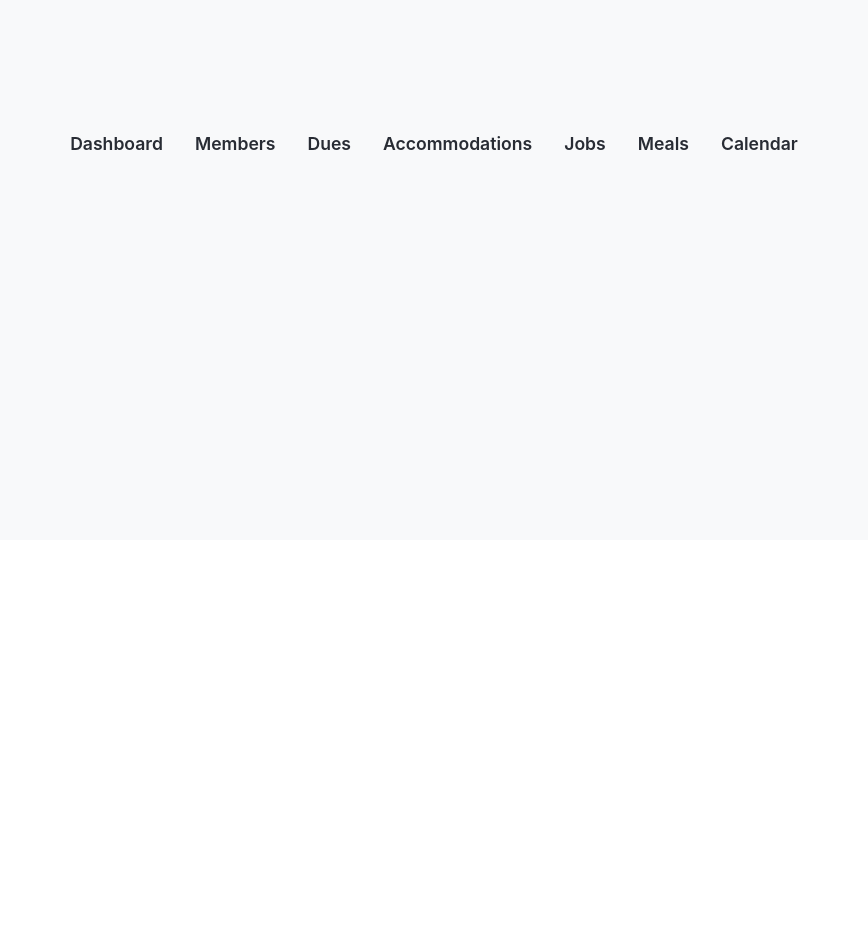
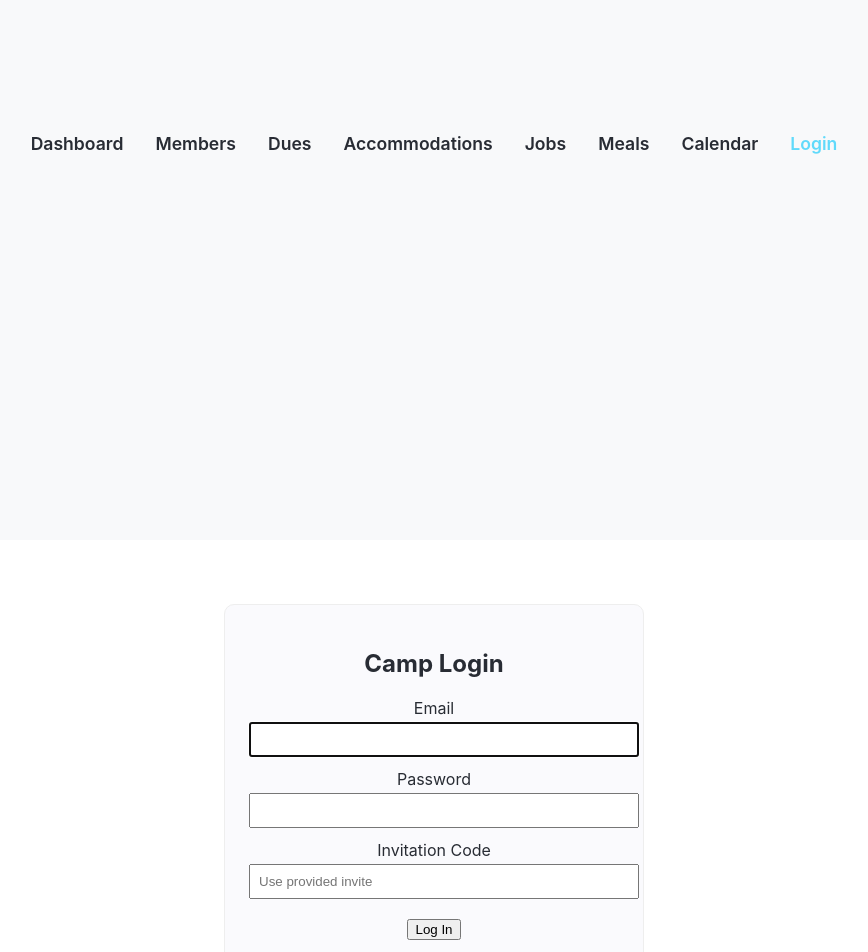
Before and after one commit to Workflow-Manager-admin/hme-campcoordinator-991-e8e6c828, a React (Create React App) app in the folder camp_frontend/: page /account in a window 1280 px wide. Shown: the part 260-1212 px from the top of the page, without its empty margins (206-1074 px from the left). Before the commit the page ends 864 px from the top, so only its background shows below. Built offline with nearby package versions, Linux system fonts and the light colour scheme; the HTML template or start-up script is replaced by a standard one.

Commit message:
CheckPoint - cg32ef48b3

```diff
--- a/camp_frontend/package.json
+++ b/camp_frontend/package.json
@@ -3,6 +3,7 @@
   "version": "0.1.0",
   "private": true,
   "dependencies": {
+    "@supabase/supabase-js": "^2.50.3",
     "react": "^18.2.0",
     "react-dom": "^18.2.0",
     "react-router-dom": "^6.30.1",
--- a/camp_frontend/src/App.js
+++ b/camp_frontend/src/App.js
@@ -1,5 +1,5 @@
 import React, { useState, useEffect } from 'react';
-import { BrowserRouter as Router, Routes, Route, Link, Navigate } from 'react-router-dom';
+import { BrowserRouter as Router, Routes, Route, Link, Navigate, useLocation } from 'react-router-dom';
 import './App.css';
 
 // Importing skeleton page components
@@ -10,6 +10,9 @@ import Accommodations from './pages/Accommodations';
 import Jobs from './pages/Jobs';
 import Meals from './pages/Meals';
 import Calendar from './pages/Calendar';
+// Import account/auth components
+import Account from './pages/Account';
+import { AuthProvider, useAuth } from './AuthContext';
 
 // PUBLIC_INTERFACE
 function App() {
@@ -27,6 +30,9 @@ function App() {
 
   // PUBLIC_INTERFACE
   function Navbar() {
+    // Render login/logout/account links based on auth state
+    const { isAuthenticated } = useAuth();
+    const location = useLocation();
     return (
       <nav className="navbar">
         <ul>
@@ -37,12 +43,18 @@ function App() {
           <li><Link to="/jobs">Jobs</Link></li>
           <li><Link to="/meals">Meals</Link></li>
           <li><Link to="/calendar">Calendar</Link></li>
+          <li>
+            <Link className={location.pathname.startsWith('/account') ? "active" : ""} to="/account">
+              {isAuthenticated ? "Account" : "Login"}
+            </Link>
+          </li>
         </ul>
       </nav>
     );
   }
 
   return (
+    <AuthProvider>
       <Router>
         <div className="App">
           <header className="App-header" style={{ alignItems: 'flex-start' }}>
@@ -65,10 +77,12 @@ function App() {
               <Route path="/jobs" element={<Jobs />} />
               <Route path="/meals" element={<Meals />} />
               <Route path="/calendar" element={<Calendar />} />
+              <Route path="/account" element={<Account />} />
             </Routes>
           </main>
         </div>
       </Router>
+    </AuthProvider>
   );
 }
 
--- /dev/null
+++ b/camp_frontend/src/AuthContext.js
@@ -0,0 +1,98 @@
+import React, { createContext, useContext, useEffect, useState, useCallback } from "react";
+import { supabase } from "./supabaseClient";
+
+// PUBLIC_INTERFACE
+export const AuthContext = createContext();
+
+/**
+ * PUBLIC_INTERFACE
+ * AuthProvider wraps the app and provides authentication state and methods.
+ * Tracks user session, roles, and exposes sign-in/up/out functions.
+ */
+export function AuthProvider({ children }) {
+  const [user, setUser] = useState(null);      // Supabase user object
+  const [session, setSession] = useState(null); // Supabase session
+  const [loading, setLoading] = useState(true); // Loading indicator for auth
+
+  // Helper to extract app roles (if embedded in user metadata)
+  function getUserRole(user) {
+    // If you use custom claims/roles, extract it here (default: 'participant')
+    // Example: return user?.user_metadata?.role || 'participant';
+    return user ? 'participant' : null;
+  }
+
+  useEffect(() => {
+    // On mount, get current session and listen to changes (login/logout)
+    const currentSession = supabase.auth.getSession().then(({ data }) => {
+      setSession(data.session);
+      setUser(data.session?.user ?? null);
+      setLoading(false);
+    });
+
+    const { data: listener } = supabase.auth.onAuthStateChange((_event, newSession) => {
+      setSession(newSession);
+      setUser(newSession?.user ?? null);
+      setLoading(false);
+    });
+
+    return () => {
+      listener?.subscription && listener.subscription.unsubscribe();
+    };
+  }, []);
+
+  // PUBLIC_INTERFACE
+  // Sign in using email/password
+  const signIn = useCallback(async (email, password) => {
+    setLoading(true);
+    const { error, data } = await supabase.auth.signInWithPassword({ email, password });
+    setLoading(false);
+    if (error) throw error;
+    return data?.session;
+  }, []);
+
+  // PUBLIC_INTERFACE
+  // Sign up using email/password
+  const signUp = useCallback(async (email, password, meta={}) => {
+    setLoading(true);
+    const { error, data } = await supabase.auth.signUp({
+      email, password, options: { data: meta }
+    });
+    setLoading(false);
+    if (error) throw error;
+    return data?.session;
+  }, []);
+
+  // PUBLIC_INTERFACE
+  // Sign out
+  const signOut = useCallback(async () => {
+    setLoading(true);
+    const { error } = await supabase.auth.signOut();
+    setLoading(false);
+    if (error) throw error;
+    setSession(null);
+    setUser(null);
+  }, []);
+
+  const value = {
+    user,
+    session,
+    loading,
+    role: getUserRole(user),
+    signIn,
+    signUp,
+    signOut,
+    isAuthenticated: !!user
+  };
+
+  return (
+    <AuthContext.Provider value={value}>
+      {!loading && children}
+    </AuthContext.Provider>
+  );
+}
+
+// PUBLIC_INTERFACE
+// Hook to use AuthContext
+export function useAuth() {
+  return useContext(AuthContext);
+}
--- /dev/null
+++ b/camp_frontend/src/pages/Account.js
@@ -0,0 +1,55 @@
+import React, { useState } from "react";
+import { useAuth } from "../AuthContext";
+import AuthForm from "./AuthForm";
+
+// PUBLIC_INTERFACE
+/**
+ * Account page for login/logout, signup, and display of current user session.
+ * Handles onboarding via invite-based or open signup logic.
+ */
+function Account() {
+  const { user, signOut, isAuthenticated } = useAuth();
+  const [mode, setMode] = useState("login"); // login or signup
+
+  if (isAuthenticated) {
+    return (
+      <div style={{ maxWidth: 450, margin: "2rem auto", textAlign: "center" }}>
+        <h2>Welcome!</h2>
+        <p>
+          <strong>Email:</strong> {user.email}
+          <br />
+          <strong>User ID:</strong> {user.id}
+        </p>
+        <button className="btn" onClick={() => signOut()}>Sign Out</button>
+      </div>
+    );
+  }
+
+  return (
+    <div>
+      <AuthForm mode={mode} inviteOnly={true} />
+      <div style={{ textAlign: "center", marginTop: 18 }}>
+        {mode === "login" ? (
+          <>
+            New member?{" "}
+            <button type="button" className="btn" style={{ fontSize: "1em", margin: "0 2px" }} onClick={() => setMode("signup")}>
+              Sign Up
+            </button>
+          </>
+        ) : (
+          <>
+            Already have an account?{" "}
+            <button type="button" className="btn" style={{ fontSize: "1em", margin: "0 2px" }} onClick={() => setMode("login")}>
+              Log In
+            </button>
+          </>
+        )}
+      </div>
+      <p style={{ textAlign: "center", color: "#888", marginTop: 12 }}>
+        All camp members require an invitation or code to sign up.<br />
+      </p>
+    </div>
+  );
+}
+
+export default Account;
--- /dev/null
+++ b/camp_frontend/src/pages/AuthForm.js
@@ -0,0 +1,102 @@
+import React, { useState } from "react";
+import { useAuth } from "../AuthContext";
+
+// PUBLIC_INTERFACE
+/**
+ * AuthForm renders either a Login or Signup form and handles the submission logic.
+ * If `inviteOnly` is true, form asks for an invite code/logic as applicable.
+ */
+function AuthForm({ mode = "login", onAuth, inviteOnly = false }) {
+  const { signIn, signUp } = useAuth();
+  const [email, setEmail] = useState("");
+  const [password, setPassword] = useState("");
+  const [inviteCode, setInviteCode] = useState("");
+  const [error, setError] = useState("");
+  const [loading, setLoading] = useState(false);
+
+  // Example logic for invite code requirement
+  const requireInvite = inviteOnly || mode === "signup"; // Adjust as needed
+
+  // PUBLIC_INTERFACE
+  const handleSubmit = async (e) => {
+    e.preventDefault();
+    setError("");
+    setLoading(true);
+    try {
+      if (mode === "login") {
+        await signIn(email, password);
+        onAuth && onAuth();
+      } else {
+        // For invitation/self-signup, put your logic here to check or store invite codes
+        if (requireInvite && !inviteCode) {
+          setError("Invite code required for signup.");
+          setLoading(false);
+          return;
+        }
+        // Dummy invite validation (replace with actual invite code check if needed)
+        if (requireInvite && inviteCode.length < 5) {
+          setError("Invalid invite code.");
+          setLoading(false);
+          return;
+        }
+        await signUp(email, password, { invite_code: inviteCode });
+        onAuth && onAuth();
+      }
+    } catch (e) {
+      setError(e.message || "Error occurred");
+    } finally {
+      setLoading(false);
+    }
+  };
+
+  return (
+    <form onSubmit={handleSubmit} style={{ maxWidth: 370, margin: "2rem auto", padding: 24, border: "1px solid #eee", borderRadius: 10, background: "#fafafd" }}>
+      <h2>{mode === "login" ? "Camp Login" : "Camp Signup"}</h2>
+      <div style={{ margin: "12px 0" }}>
+        <label>
+          Email
+          <input
+            type="email"
+            required
+            autoFocus
+            value={email}
+            onChange={(e) => setEmail(e.target.value)}
+            style={{ width: "100%", padding: 8, marginTop: 4 }}
+          />
+        </label>
+      </div>
+      <div style={{ margin: "12px 0" }}>
+        <label>
+          Password
+          <input
+            type="password"
+            required
+            value={password}
+            onChange={(e) => setPassword(e.target.value)}
+            style={{ width: "100%", padding: 8, marginTop: 4 }}
+          />
+        </label>
+      </div>
+      {requireInvite && (
+        <div style={{ margin: "12px 0" }}>
+          <label>
+            Invitation Code
+            <input
+              type="text"
+              value={inviteCode}
+              onChange={(e) => setInviteCode(e.target.value)}
+              style={{ width: "100%", padding: 8, marginTop: 4 }}
+              placeholder="Use provided invite"
+            />
+          </label>
+        </div>
+      )}
+      {error && <div style={{ color: "#c00", margin: "8px 0" }}>{error}</div>}
+      <button type="submit" className="btn" style={{ marginTop: 8 }} disabled={loading}>
+        {loading ? "Processing..." : mode === "login" ? "Log In" : "Sign Up"}
+      </button>
+    </form>
+  );
+}
+
+export default AuthForm;
--- /dev/null
+++ b/camp_frontend/src/supabaseClient.js
@@ -0,0 +1,9 @@
+import { createClient } from '@supabase/supabase-js';
+
+// PUBLIC_INTERFACE
+// Create and export a Supabase client, using public project credentials
+const SUPABASE_URL = 'https://lbnoqrqqulazytkwhlqa.supabase.co';
+const SUPABASE_ANON_KEY =
+  'eyJhbGciOiJIUzI1NiIsInR5cCI6IkpXVCJ9.eyJpc3MiOiJzdXBhYmFzZSIsInJlZiI6Imxibm9xcnFxdWxhenl0a3dobHFhIiwicm9sZSI6ImFub24iLCJpYXQiOjE3NTIwMDcwMTEsImV4cCI6MjA2NzU4MzAxMX0.JzuORjfttLXalSmVaiUUd5k6kmQI8uP0tG35tteM4kU';
+
+export const supabase = createClient(SUPABASE_URL, SUPABASE_ANON_KEY);
```
Also changed, not shown: 1 other file (tests, documents, lock files or other folders). Lines whose indentation alone changed are shown as unchanged.
